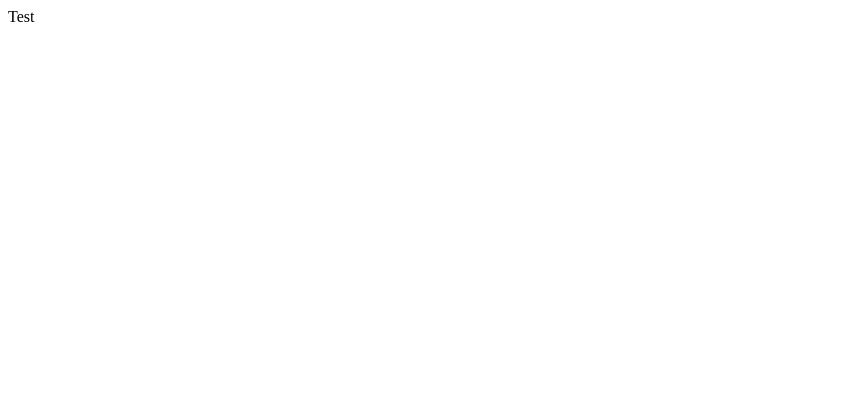
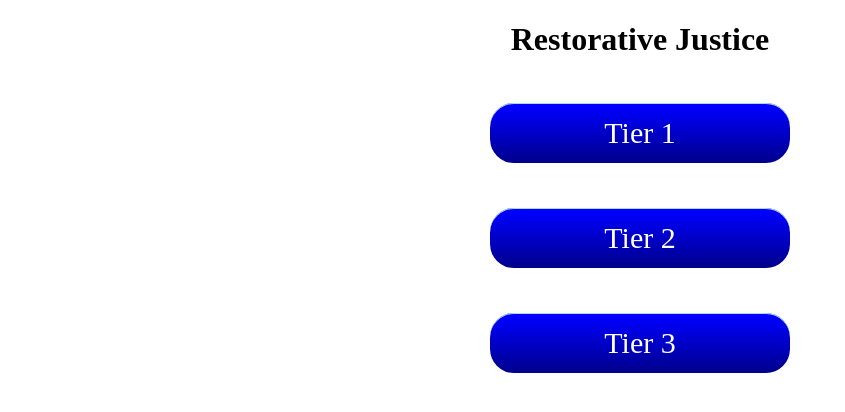
Before and after one commit to jaredcosulich/restorativejustice, a plain HTML site: page index.html in a window 1280 px wide. Shown: the whole page, without its empty margins (0-845 px from the left). Drawn offline with Linux system fonts and the light colour scheme.

Commit message:
link page for three forms

```diff
--- a/index.html
+++ b/index.html
@@ -6,9 +6,51 @@
     <meta http-equiv="X-UA-Compatible" content="chrome=1" />
     <meta name="description" content="Restorative Justice" />
     <title>Restorative Justice</title>
+
+    <style>
+        body {
+            text-align: center;
+        }
+
+        a {
+            display: block;
+            font-size: 30px;
+            background-color: blue;
+            width: 300px;
+            height: 60px;
+            line-height: 60px;
+            margin: 45px auto 0 auto;
+            color: white;
+            text-decoration: none;
+            -webkit-border-radius: 24px;
+            -moz-border-radius: 24px;
+            border-radius: 24px;
+
+            -moz-box-shadow:inset 0px 1px 0px 0px lightblue;
+            -webkit-box-shadow:inset 0px 1px 0px 0px lightblue;
+            box-shadow:inset 0px 1px 0px 0px lightblue;
+            background:-webkit-gradient( linear, left top, left bottom, color-stop(0.05, blue), color-stop(1, darkblue) );
+            background:-moz-linear-gradient( center top, blue 5%, darkblue 100% );
+            background-color: blue;
+        }
+    </style>
+
+    <script type='text/javascript'>
+        function loadDefaults() {
+            var params = location.search.replace( "?", "" )
+            var links = document.getElementsByTagName('a');
+            for (i=0; i<links.length; ++i) {
+                links[i].href += '?' + params
+            }
+        }
+        window.onload=loadDefaults;
+    </script>
   </head>
 
   <body>
-      Test
+      <h1>Restorative Justice</h1>
+      <a href='https://docs.google.com/forms/d/1rdaQxmqyoYPecuNaT6ZJ8tUPsIiesrB6erLl4hKJI5k/viewform'>Tier 1</a>
+      <a href='https://docs.google.com/forms/d/1rdaQxmqyoYPecuNaT6ZJ8tUPsIiesrB6erLl4hKJI5k/viewform'>Tier 2</a>
+      <a href='https://docs.google.com/forms/d/1rdaQxmqyoYPecuNaT6ZJ8tUPsIiesrB6erLl4hKJI5k/viewform'>Tier 3</a>
   </body>
 </html>
```
